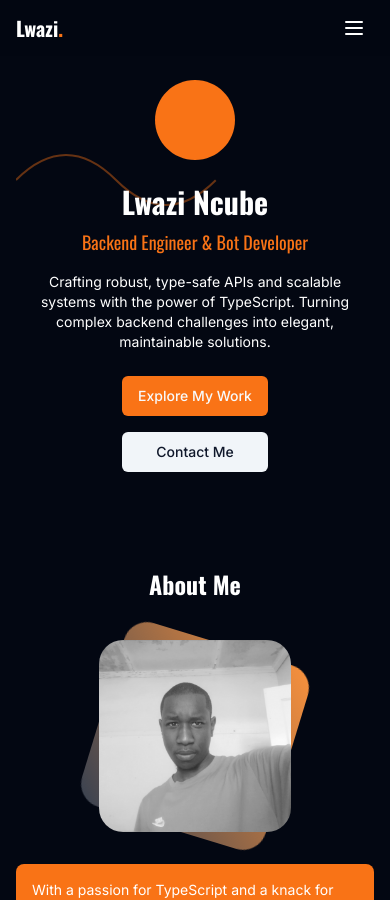
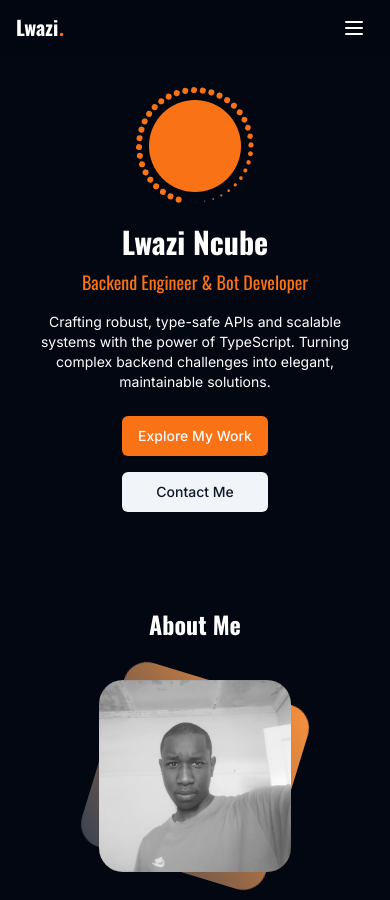
Before and after one commit to LwaziNcubeX/portfolio, a React (Vite) app: page / in a window 390 px wide. Shown: the top 900 px of the page. Built offline with nearby package versions, Linux system fonts and the light colour scheme.

Commit message:
remove animated path line, Add animated logo,...

```diff
--- a/src/components/Header.tsx
+++ b/src/components/Header.tsx
@@ -36,7 +36,7 @@ const Header = () => {
     <div className="bg-gray-950 text-white">
       <header className="fixed top-0 left-0 right-0 bg-gray-950/80 backdrop-blur-md py-2 md:py-4 z-50">
         <nav className="container mx-auto px-4 flex justify-between items-center">
-          <h1 className="text-xl md:text-2xl font-bold font-oswald">Lwazi<span className="text-orange-500">.</span></h1>
+          <h1 className="text-xl md:text-2xl font-bold font-oswald">Lwazi<span className="text-orange-500 font-inter">.</span></h1>
 
           <div className="hidden md:flex space-x-4 lg:space-x-8">
             {["Home", "About", "Projects", "Skills", "Contact"].map((item) => (
--- a/src/components/Hero.tsx
+++ b/src/components/Hero.tsx
@@ -1,5 +1,6 @@
 import { motion } from 'framer-motion'
 import { Button } from "@/components/ui/button"
+import AnimCircle from './circle';
 
 const Section = ({ children, id }: { children: React.ReactNode; id: string }) => {
   return (
@@ -20,39 +21,9 @@ const Hero = () => {
   return (
     <div className="container mx-auto px-4 overflow-hidden mt-8">
       <Section id="home">
-        <div className="absolute inset-x-0 pointer-events-none">
-          <svg className="w-full h-full">
-            <motion.path
-              d="M0,100 Q50,50 100,100 T200,100"
-              stroke="rgba(249, 115, 22, 0.4)"
-              strokeWidth="2"
-              fill="none"
-              initial={{ pathLength: 0, opacity: 0 }}
-              animate={{ pathLength: 1, opacity: 1 }}
-              transition={{ duration: 2, repeat: Infinity, repeatType: "reverse", ease: "easeInOut" }}
-            />
-            <motion.path
-              d="M0,200 Q100,150 200,200 T400,200"
-              stroke="rgba(249, 115, 22, 0.4)"
-              strokeWidth="2"
-              fill="none"
-              initial={{ pathLength: 0, opacity: 0 }}
-              animate={{ pathLength: 1, opacity: 1 }}
-              transition={{ duration: 2.5, repeat: Infinity, repeatType: "reverse", ease: "easeInOut" }}
-            />
-          </svg>
-        </div>
-
         <div className="flex flex-col items-center text-center relative z-10">
-          <motion.div
-            initial={{ scale: 0 }}
-            animate={{ scale: 1 }}
-            transition={{ type: "spring", stiffness: 260, damping: 20 }}
-            className="w-20 h-20 sm:w-24 sm:h-24 md:w-28 md:h-28"
-          >
-            <img src="/logo.svg" alt="Lwazi Ncube Logo" width={112} height={112} className="w-full h-full" />
-          </motion.div>
-          <h1 className="text-3xl font-oswald sm:text-4xl md:text-5xl lg:text-6xl font-bold mt-6 sm:mt-8 mb-2 sm:mb-4">
+          <AnimCircle/>
+          <h1 className="text-3xl font-oswald sm:text-4xl md:text-5xl lg:text-6xl font-bold mt-3 sm:mt-3 mb-2 sm:mb-2">
             Lwazi Ncube
           </h1>
           <h2 className="text-lg font-oswald sm:text-xl md:text-2xl lg:text-3xl text-orange-500 mb-4 sm:mb-6">
--- /dev/null
+++ b/src/components/circle.tsx
@@ -0,0 +1,78 @@
+import { useEffect, useState } from 'react'
+import { motion } from 'framer-motion'
+
+const CIRCLE_COUNT = 40
+const OUTER_RADIUS = 56
+const INNER_RADIUS = 46
+const CIRCLE_RADIUS = 3 // Radius of small circles
+const PADDING = 10 // Padding to prevent circles from being cut off
+const SVG_SIZE = OUTER_RADIUS * 2 + PADDING * 2 // Adjusted SVG size
+const CIRCLE_COLOR = "#f97316"
+
+export default function AnimCircle() {
+  const [circles, setCircles] = useState<{ cx: number; cy: number }[]>([])
+
+  useEffect(() => {
+    const newCircles = []
+    for (let i = 0; i < CIRCLE_COUNT; i++) {
+      const angle = (i / CIRCLE_COUNT) * 2 * Math.PI
+      const cx = OUTER_RADIUS * Math.cos(angle) + OUTER_RADIUS + PADDING
+      const cy = OUTER_RADIUS * Math.sin(angle) + OUTER_RADIUS + PADDING
+      newCircles.push({ cx, cy })
+    }
+    setCircles(newCircles)
+  }, [])
+
+  return (
+    <div className="flex items-center justify-center">
+      <div className="relative" style={{ width: SVG_SIZE, height: SVG_SIZE }}>
+        <motion.svg
+          width={SVG_SIZE}
+          height={SVG_SIZE}
+          viewBox={`0 0 ${SVG_SIZE} ${SVG_SIZE}`}
+          initial={{ rotate: 0 }}
+          animate={{ rotate: 360 }}
+          transition={{ duration: 20, ease: "linear", repeat: Infinity }}
+        >
+          {circles.map((circle, index) => (
+            <motion.circle
+              key={index}
+              cx={circle.cx}
+              cy={circle.cy}
+              r={CIRCLE_RADIUS}
+              fill={CIRCLE_COLOR}
+              initial={{ scale: 0 }}
+              animate={{ scale: [0, 1, 1, 0] }}
+              transition={{
+                duration: 4,
+                times: [0, 0.2, 0.8, 1],
+                delay: index * 0.05,
+                repeat: Infinity,
+              }}
+            />
+          ))}
+        </motion.svg>
+        <motion.svg
+          className="absolute top-1/2 left-1/2 transform -translate-x-1/2 -translate-y-1/2"
+          width={SVG_SIZE}
+          height={SVG_SIZE}
+          viewBox={`0 0 ${SVG_SIZE} ${SVG_SIZE}`}
+        >
+          <motion.circle
+            cx={SVG_SIZE / 2} // Center the inner circle
+            cy={SVG_SIZE / 2}
+            r="0"
+            fill={CIRCLE_COLOR}
+            initial={{ r: 0 }}
+            animate={{ r: INNER_RADIUS }}
+            transition={{
+              duration: 2,
+              delay: 1,
+              ease: "easeOut",
+            }}
+          />
+        </motion.svg>
+      </div>
+    </div>
+  )
+}
```
